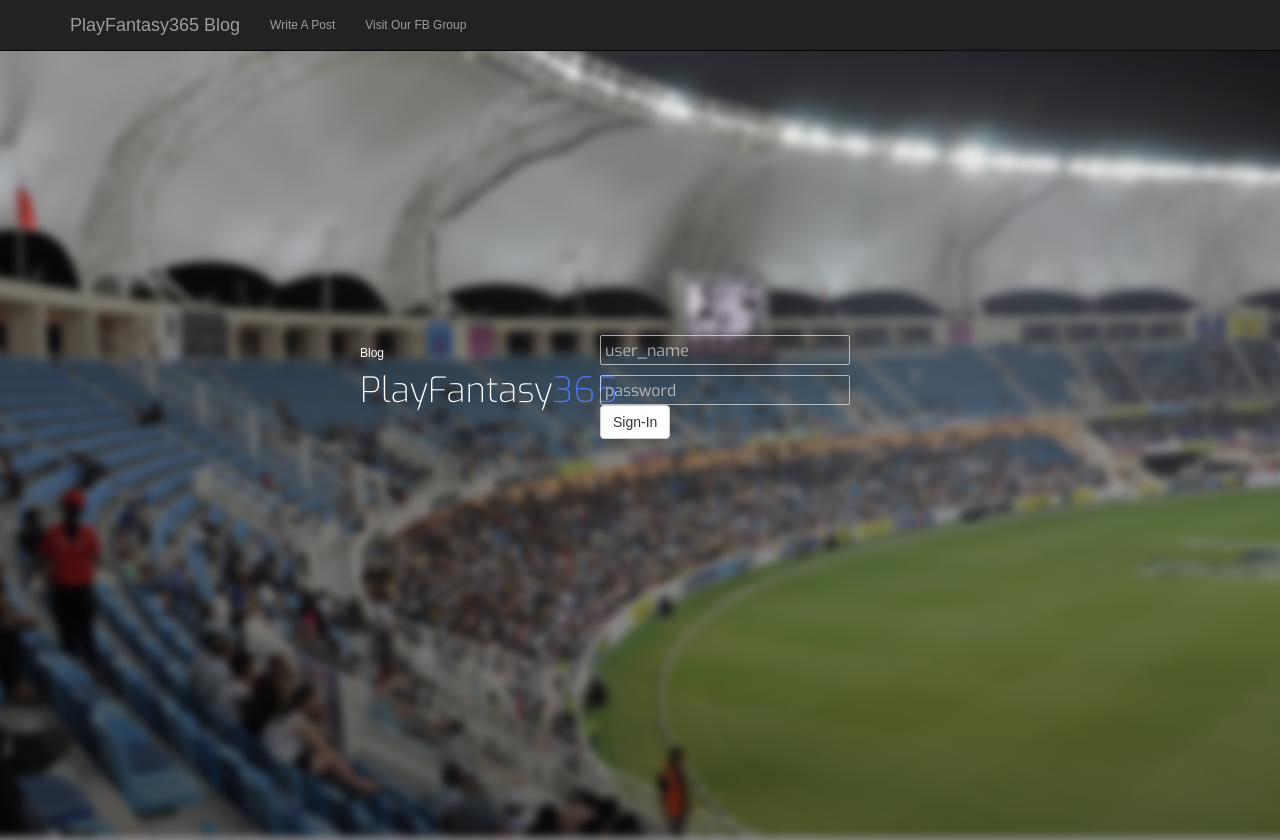
After one commit to saiful1105020/PF_Blog, a CodeIgniter app: page /database/index.php/home/login in a window 1280 px wide. The commit adds this page. Run offline with CodeIgniter, Linux system fonts and the light colour scheme; data that the repository does not hold is empty; some libraries are stand-ins or nearby versions.

Commit message:
Login Added

```diff
--- a/application/controllers/Home.php
+++ b/application/controllers/Home.php
@@ -14,6 +14,7 @@ class Home extends CI_Controller {
           $this->load->helper('url');
           $this->load->helper('html');
 		  $this->load->library('form_validation');
+		  $this->load->database();
 
 		  //2. Load Models
 
@@ -24,6 +25,7 @@ class Home extends CI_Controller {
 	public function index()
 	{
 		$this->load->view('blog');
+		$this->load->view('footer');
 	}
 
 	public function viewPost($post_id)
@@ -31,8 +33,61 @@ class Home extends CI_Controller {
 
 	}
 
+	public function entry(){
+		$_SESSION['title'] = $this->input->post('add_post_title');
+		$_SESSION['content'] = $this->input->post('add_post_content');
+		$_SESSION['subtitle'] = $this->input->post('add_post_subtitle');
+
+		redirect('home/login','refresh');
+
+		$this->load->view('footer');
+	}
+
+	public function login()
+	{
+		$this->load->view('login');
+
+		$this->load->view('footer');
+	}
+
+	public function entry_proc()
+	{
+		$user_name=$this->input->post('user_name');
+		$password=$this->input->post('password');
+
+		$password=md5($password);
+
+		$sql="select user_id from writer where username=? and password=?";
+		$result=$this->db->query($sql,array($user_name,$password));
+
+		if($result->num_rows()!=1)
+		{
+			redirect('home/login','refresh');
+		}
+
+		$temp=$result->row_array();
+		$pid=$temp['user_id'];
+
+		$sql = "insert into post(poster_id,title,subtitle,time, content) values (?,?,?,CURRENT_TIMESTAMP,?)";
+		$this->db->query($sql,array($pid,$_SESSION['title'],$_SESSION['subtitle'],$_SESSION['content']));
+
+		unset(
+			$_SESSION['title'],
+			$_SESSION['subtitle'],
+			$_SESSION['content']
+		);
+
+		//View Success Message
+		$this->load->view('successMessage');
+
+
+		$this->load->view('footer');
+	}
+
 	public function newPost()
 	{
+		$this->load->view('newentry');
+		$this->load->view('footer');
 
 	}
 }
--- /dev/null
+++ b/application/views/footer.php
@@ -0,0 +1,24 @@
+
+    <div class="container">
+        <!-- Footer -->
+        <footer>
+            <div class="row">
+                <div class="col-lg-12">
+                    <p>Copyright &copy; PlayFantasy365</p>
+                </div>
+                <!-- /.col-lg-12 -->
+            </div>
+            <!-- /.row -->
+        </footer>
+
+    </div>
+
+    <!-- jQuery -->
+    <script src="js/jquery.js"></script>
+
+    <!-- Bootstrap Core JavaScript -->
+    <script src="js/bootstrap.min.js"></script>
+
+</body>
+
+</html>
--- /dev/null
+++ b/application/views/login.php
@@ -0,0 +1,224 @@
+<!DOCTYPE html>
+<html >
+  <head>
+    <meta charset="UTF-8">
+
+
+    <title>Blog Login</title>
+
+
+
+
+    <style>
+		@import url(http://fonts.googleapis.com/css?family=Exo:100,200,400);
+		@import url(http://fonts.googleapis.com/css?family=Source+Sans+Pro:700,400,300);
+
+		body{
+			margin: 0;
+			padding: 0;
+			background: #fff;
+
+			color: #fff;
+			font-family: Arial;
+			font-size: 12px;
+		}
+
+		.body{
+			position: absolute;
+			top: -20px;
+			left: -20px;
+			right: -40px;
+			bottom: -40px;
+			width: auto;
+			height: auto;
+			background-image: url(<?php echo base_url('images/back2.jpg'); ?>);
+			/*background-image: url(http;//i62.tinypic.com/nmj4p0.jpg);*/
+			background-size: cover;
+			-webkit-filter: blur(5px);
+			z-index: 0;
+		}
+
+		.grad{
+			position: absolute;
+			top: -20px;
+			left: -20px;
+			right: -40px;
+			bottom: -40px;
+			width: auto;
+			height: auto;
+			background: -webkit-gradient(linear, left top, left bottom, color-stop(0%,rgba(0,0,0,0)), color-stop(100%,rgba(0,0,0,0.65))); /* Chrome,Safari4+ */
+			z-index: 1;
+			opacity: 0.7;
+		}
+
+		.header1{
+			position: absolute;
+			top: calc(50% - 55px);
+			left: calc(50% - 280px);
+			z-index: 2;
+		}
+		.header2{
+			position: absolute;
+			top: calc(50% - 155px);
+			left: calc(50% - 250px);
+			z-index: 2;
+		}
+
+		.header{
+			position: absolute;
+			top: calc(50% - 35px);
+			left: calc(50% - 280px);
+			z-index: 2;
+		}
+
+		.header div{
+			float: left;
+			color: #fff;
+			font-family: 'Exo', sans-serif;
+			font-size: 35px;
+			font-weight: 200;
+		}
+
+		.header div span{
+			color: #5379fa !important;
+		}
+
+		.login{
+			position: absolute;
+			top: calc(50% - 75px);
+			left: calc(50% - 50px);
+			height: 150px;
+			width: 350px;
+			padding: 10px;
+			z-index: 2;
+		}
+
+		.login input[type=text]{
+			width: 250px;
+			height: 30px;
+			background: transparent;
+			border: 1px solid rgba(255,255,255,0.6);
+			border-radius: 2px;
+			color: #fff;
+			font-family: 'Exo', sans-serif;
+			font-size: 16px;
+			font-weight: 400;
+			padding: 4px;
+		}
+
+		.login input[type=password]{
+			width: 250px;
+			height: 30px;
+			background: transparent;
+			border: 1px solid rgba(255,255,255,0.6);
+			border-radius: 2px;
+			color: #fff;
+			font-family: 'Exo', sans-serif;
+			font-size: 16px;
+			font-weight: 400;
+			padding: 4px;
+			margin-top: 10px;
+		}
+
+		.login input[type=button]{
+			width: 260px;
+			height: 35px;
+			background: #fff;
+			border: 1px solid #fff;
+			cursor: pointer;
+			border-radius: 2px;
+			color: #a18d6c;
+			font-family: 'Exo', sans-serif;
+			font-size: 16px;
+			font-weight: 400;
+			padding: 6px;
+			margin-top: 10px;
+		}
+
+		.login input[type=button]:hover{
+			opacity: 0.8;
+		}
+
+		.login input[type=button]:active{
+			opacity: 0.6;
+		}
+
+		.login input[type=text]:focus{
+			outline: none;
+			border: 1px solid rgba(255,255,255,0.9);
+		}
+
+		.login input[type=password]:focus{
+			outline: none;
+			border: 1px solid rgba(255,255,255,0.9);
+		}
+
+		.login input[type=button]:focus{
+			outline: none;
+		}
+
+		::-webkit-input-placeholder{
+		   color: rgba(255,255,255,0.6);
+		}
+
+		::-moz-input-placeholder{
+		   color: rgba(255,255,255,0.6);
+		}
+    </style>
+
+
+
+</head>
+
+<body>
+
+    <div class="body"></div>
+    <div class="header1">Blog</div>
+	<div class="grad"></div>
+	<div class="header">
+		<div>PlayFantasy<span>365</span></div>
+	</div>
+
+	<br>
+
+	<!--
+	<form name = "loginForm" method = "post" action="<?php echo site_url('home/entry_proc'); ?>" class="navbar-form navbar-left" role="search">
+
+		<div class="form-group" class="login">
+			<input type="text" name ="user_name" class="form-control" placeholder="User Name:" required>
+		</div>
+
+		<div class="form-group" class="login">
+			<input type="password" name ="password" class="form-control" placeholder="Password:" required>
+		</div>
+
+		<button type="submit" class="btn btn-default" class="login">Sign-In</button>
+
+	</form>
+	-->
+
+	<form name = "loginForm" method = "post" action="<?php echo site_url('home/entry_proc'); ?>" class="navbar-form navbar-left" role="search">
+
+		<div class="login">
+			<input type="text" placeholder="user_name" name ="user_name"><br>
+			<input type="password" placeholder="password" name="password"><br>
+			<button type="submit" class="btn btn-default">Sign-In</button>
+		</div>
+
+	</form>
+
+	<?php
+		if($login_error==true)
+		{
+			echo '<div class="header2" style="color:red" ><h1><strong> Login Failed! Username and password didn\'t match </strong></h1></div>';
+			//echo '<div class="header2">Login Failed</div>';
+		}
+	?>
+
+	<script src="<?php echo base_url("assets/js/prefixfree.min.js"); ?>"></script>
+	<script type="text/javascript" src="<?php echo base_url("assets/js/jquery-1.11.2.min.js"); ?>"></script>
+	<script type="text/javascript" src="<?php echo base_url("assets/js/bootstrap.js"); ?>"></script>
+
+</body>
+
+</html>
--- /dev/null
+++ b/application/views/successMessage.php
@@ -0,0 +1,6 @@
+			<div class="alert alert-success">
+				<strong><span class="glyphicon glyphicon-ok"></span> You Have successfully posted in the blog! </strong>
+			 </div>';
+
+	</body>
+</html>
```
Also changed, not shown: application/views/blog.php (+1 -22 lines), application/views/newentry.php (added, +98 -0 lines).
